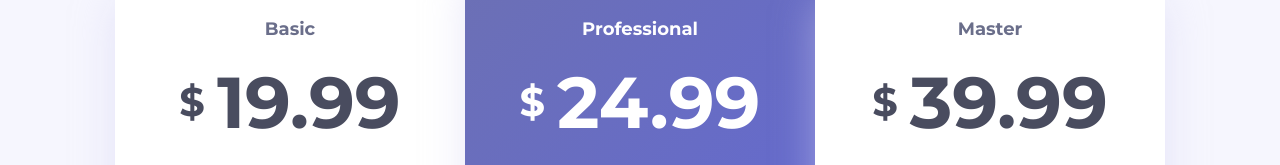
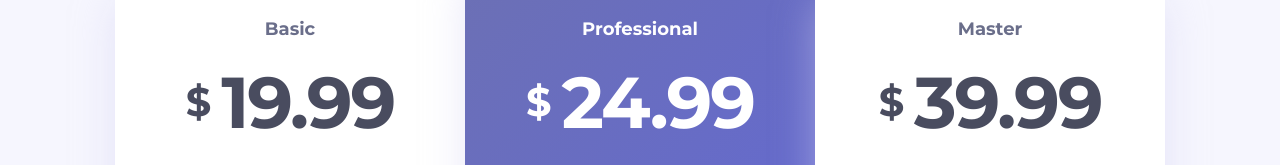
Before and after one commit to a-woodworth/pricing_component_toggle, a plain HTML site: page index.html in a window 1280 px wide. Shown: the part 297-462 px from the top of the page. Drawn offline with Linux system fonts and the light colour scheme.

Commit message:
Adjust card size and letter spacing.

```diff
--- a/styles.css
+++ b/styles.css
@@ -227,13 +227,13 @@ h2 {
   flex-direction: column;
   justify-content: center;
   margin-block-end: var(--space-m);
-  min-width: 20.5rem;
+  width: 20.5rem;
   padding-block: var(--space-m);
   padding-inline: var(--space-m);
   text-align: center;
 
   @media (min-width: 75rem) {
-    min-width: 21.875rem;
+    width: 21.875rem;
   }
 }
 
@@ -259,6 +259,7 @@ h2 {
   justify-content: center;
   gap: var(--space-xxxs);
   font-size: var(--text-xl);
+  letter-spacing: -2.16px;
   line-height: var(--leading-micro);
   padding-block-start: 0;
   padding-block-end: var(--space-m);
```
